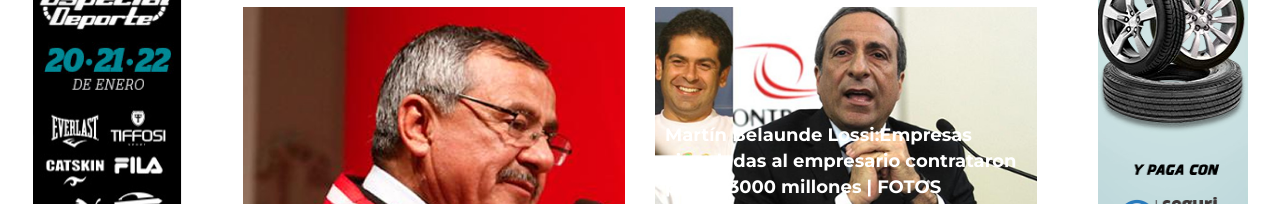
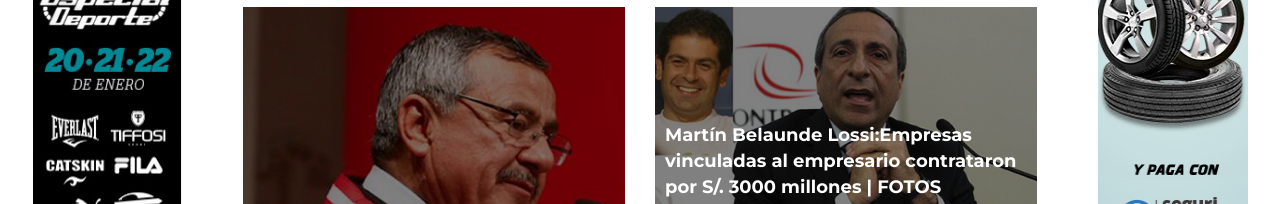
Before and after one commit to emilyvivancocuba/Examen-grupal-La-Republica, a plain HTML site: page index.html in a window 1280 px wide. Shown: the part 596-800 px from the top of the page. Drawn offline with nearby package versions, Linux system fonts and the light colour scheme; files whose address does not match are found by name.

Commit message:
subiendo detalles

```diff
--- a/assets/sass/pages/_home.scss
+++ b/assets/sass/pages/_home.scss
@@ -22,14 +22,13 @@
 }
 .home-preliminar{
 	position: relative;
+	background:black;
 	img{
 		position: relative;
 		display: block;
-		background: linear-gradient(white, black);
+		opacity: .5;
 	}
 	.degradado{
-	background: l
-	inear-gradient(rgba(255, 255, 255, 0), black);
 	height: 50%;
 	position: absolute;
 	bottom: 0;
```
Also changed, not shown: assets/css/main.css, 1 other file.
